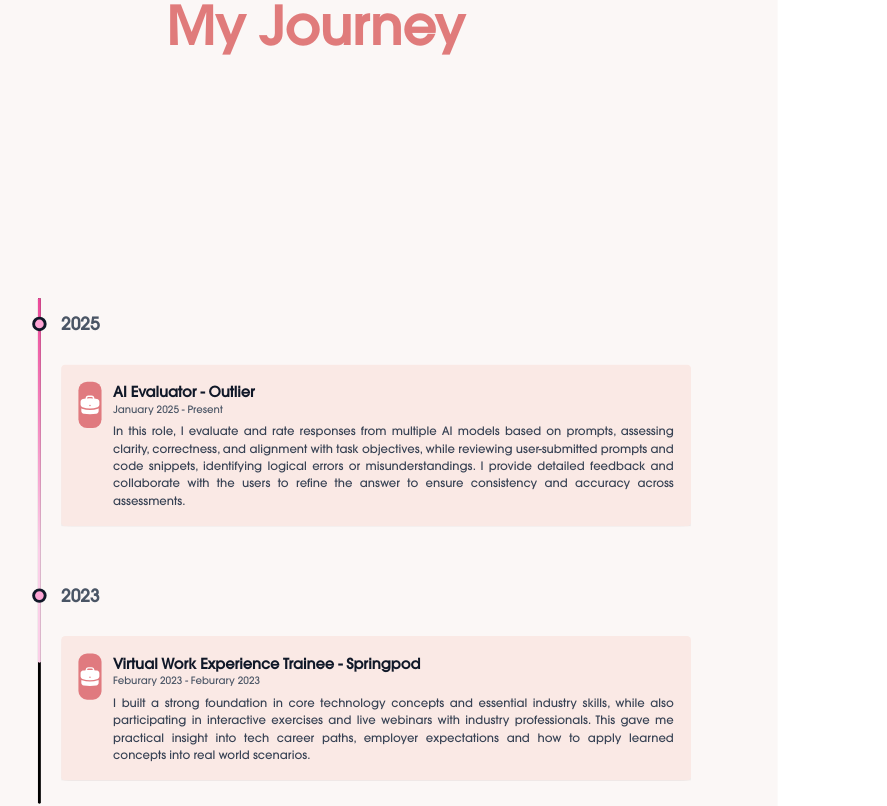
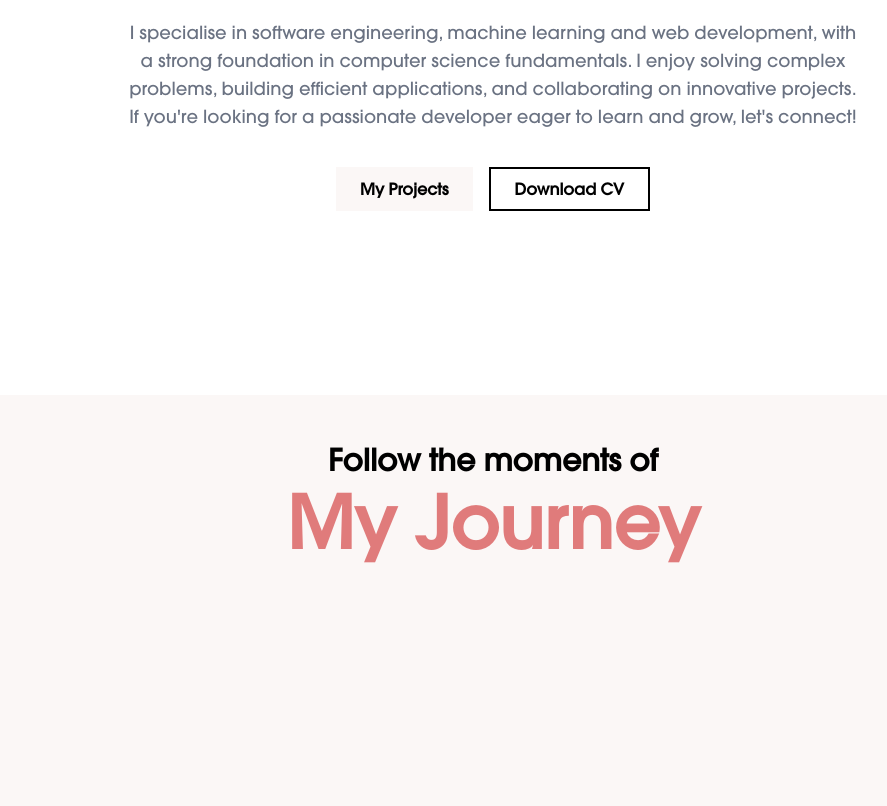
Before and after one commit to MohammadMahdi10/Mohammad-Portfolio-Website, a React (Vite) app: page / in a window 1280 px wide. Shown: the part 1267-2073 px from the top of the page, without its empty margins (147-1034 px from the left). Built offline with nearby package versions, Linux system fonts and the light colour scheme.

Commit message:
Reverted back

```diff
--- a/src/index.css
+++ b/src/index.css
@@ -28,14 +28,6 @@
 html, body, div, section, header, footer, main {
   transition: background-color 0.5s ease, color 0.5s ease;
 }
-
-html, body {
-  transform: scale(0.85); /* adjust for mobile */
-  transform-origin: top left;
-  width: 100%;
-  overflow-x: hidden;
-}
-
 
 .animate-blink {
   animation: blink 1s step-end infinite;
```
